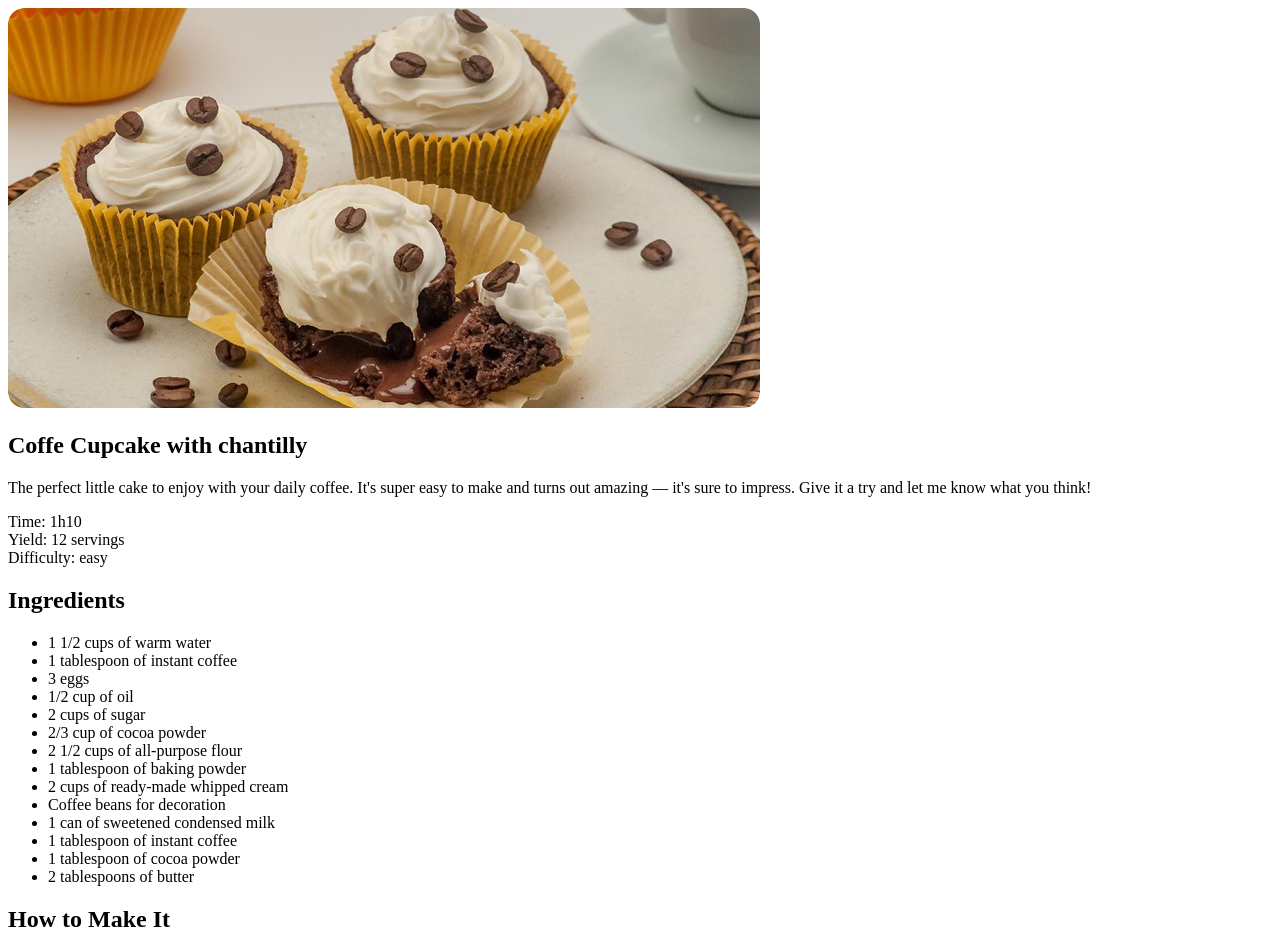
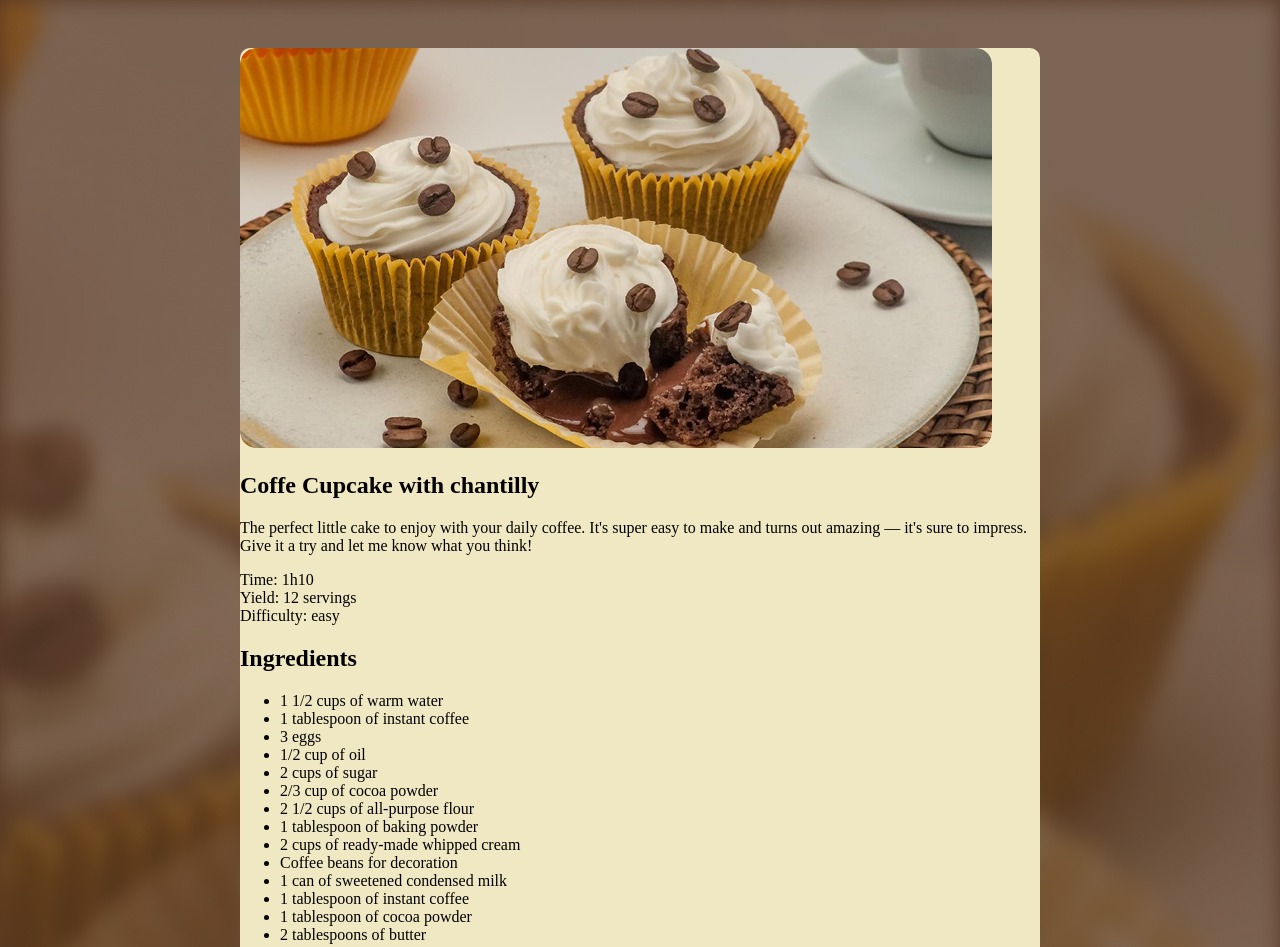
Before and after one commit to ThalesBismara/Projeto, a plain HTML site: page index.html in a window 1280 px wide. Shown: the top 947 px of the page. Drawn offline with Linux system fonts and the light colour scheme.

Commit message:
backgorund image, style #page

```diff
--- a/style.css
+++ b/style.css
@@ -1,3 +1,18 @@
+
+body {
+  background-image: url(assets/background.jpg);
+  background-size: cover;
+}
+
+#page {
+  box-sizing: border-box;
+  width: 800px;
+  padding: 24;
+  background-color: #F0E8C2;
+  border-radius: 10px;
+  margin: 48px auto;
+
+}
 img {
   border-radius: 16px;
 }
```
